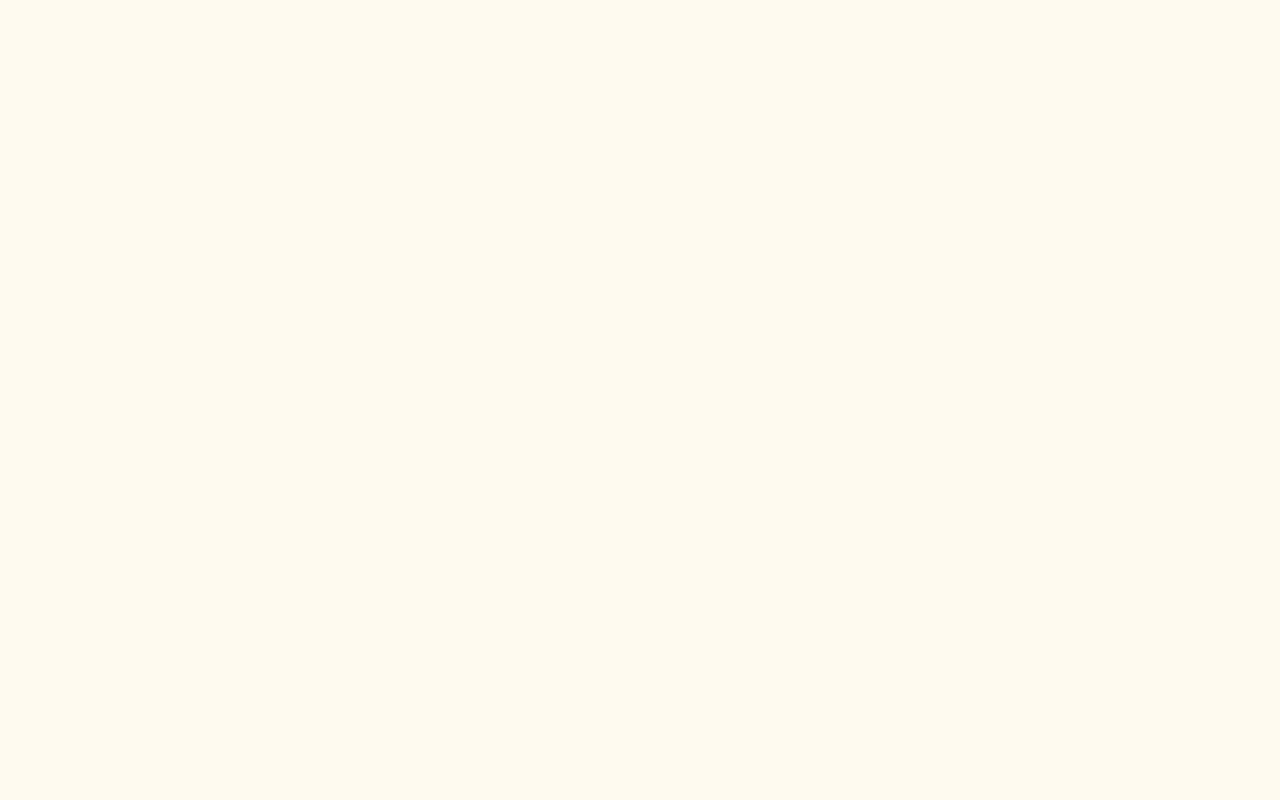
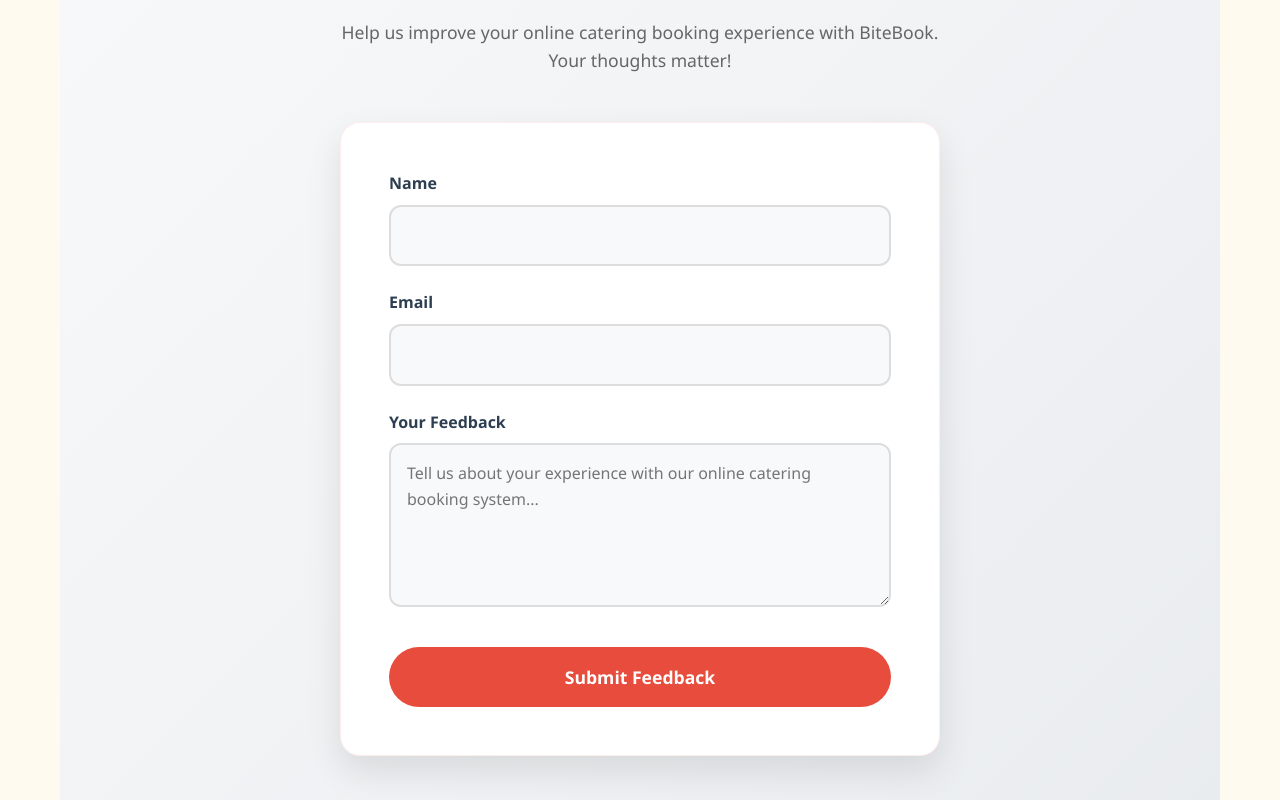
Before and after one commit to KingMakerDEV/Online-Catering-System, a React (Vite) app in the folder frontend/catering-frontend/: page /about in a window 1280 px wide. Shown: the part 4520-5320 px from the top of the page. Before the commit the page ends 4514 px from the top, so only its background shows below. Built offline with nearby package versions, Linux system fonts and the light colour scheme.

Commit message:
add feedback form

```diff
--- a/frontend/catering-frontend/src/pages/AboutUs.jsx
+++ b/frontend/catering-frontend/src/pages/AboutUs.jsx
@@ -1,9 +1,30 @@
-import React from "react";
+import React, { useState } from "react";
 import { motion } from "framer-motion";
 import { FontAwesomeIcon } from '@fortawesome/react-fontawesome';
 import { faInstagram, faFacebook, faTwitter, faLinkedin, faPinterest } from '@fortawesome/free-brands-svg-icons';
 
 const AboutUs = () => {
+  const [formData, setFormData] = useState({
+    name: '',
+    email: '',
+    feedback: ''
+  });
+
+  const handleChange = (e) => {
+    setFormData({
+      ...formData,
+      [e.target.name]: e.target.value
+    });
+  };
+
+  const handleSubmit = (e) => {
+    e.preventDefault();
+    console.log('Feedback submitted:', formData);
+    // Here you can integrate with a backend API for actual submission
+    alert('Thank you for your feedback! We\'ll get back to you soon.');
+    setFormData({ name: '', email: '', feedback: '' });
+  };
+
   const containerVariants = {
     hidden: { opacity: 0 },
     visible: {
@@ -52,6 +73,25 @@ const AboutUs = () => {
         damping: 10,
       },
     },
+  };
+
+  const formFieldVariants = {
+    hidden: { x: -20, opacity: 0 },
+    visible: {
+      x: 0,
+      opacity: 1,
+      transition: {
+        type: "spring",
+        stiffness: 100,
+        damping: 15,
+      },
+    },
+  };
+
+  const formFocus = {
+    borderColor: "#e74c3c",
+    boxShadow: "0 0 0 3px rgba(231, 76, 60, 0.1)",
+    scale: 1.02,
   };
 
   return (
@@ -106,6 +146,7 @@ const AboutUs = () => {
             zIndex: 1,
           }}
         />
+
 
         {/* Content Wrapper */}
         <motion.section
@@ -412,7 +453,6 @@ const AboutUs = () => {
             >
               <video
                 src="/catering_1.mp4"
-
                 loop
                 playsInline
                 controls
@@ -1012,6 +1052,194 @@ const AboutUs = () => {
         </motion.div>
       </motion.section>
 
+      {/* Feedback Form Section */}
+      <motion.section
+        variants={containerVariants}
+        initial="hidden"
+        whileInView="visible"
+        viewport={{ once: true, amount: 0.2 }}
+        style={{
+          background: "linear-gradient(135deg, #f8f9fa 0%, #e9ecef 100%)",
+          padding: "6rem 1rem",
+          textAlign: "center",
+        }}
+      >
+        <motion.div
+          variants={itemVariants}
+          style={{ maxWidth: "600px", margin: "0 auto" }}
+        >
+          <motion.h2
+            variants={itemVariants}
+            style={{
+              fontSize: "2.5rem",
+              marginBottom: "1rem",
+              color: "#2c3e50",
+              fontWeight: "600",
+            }}
+          >
+            Share Your Feedback
+          </motion.h2>
+          <motion.p
+            variants={itemVariants}
+            style={{
+              fontSize: "1.1rem",
+              lineHeight: "1.6",
+              marginBottom: "3rem",
+              color: "#666",
+            }}
+          >
+            Help us improve your online catering booking experience with BiteBook. Your thoughts matter!
+          </motion.p>
+          <motion.form
+            onSubmit={handleSubmit}
+            variants={containerVariants}
+            style={{
+              backgroundColor: "#ffffff",
+              padding: "3rem",
+              borderRadius: "20px",
+              boxShadow: "0 15px 35px rgba(0,0,0,0.1)",
+              border: "1px solid rgba(231, 76, 60, 0.1)",
+            }}
+            whileHover={cardHover}
+          >
+            <motion.div
+              variants={formFieldVariants}
+              style={{
+                marginBottom: "1.5rem",
+                textAlign: "left",
+              }}
+            >
+              <label
+                htmlFor="name"
+                style={{
+                  display: "block",
+                  fontSize: "1rem",
+                  fontWeight: "600",
+                  color: "#2c3e50",
+                  marginBottom: "0.5rem",
+                }}
+              >
+                Name
+              </label>
+              <motion.input
+                type="text"
+                id="name"
+                name="name"
+                value={formData.name}
+                onChange={handleChange}
+                required
+                whileFocus={formFocus}
+                style={{
+                  width: "100%",
+                  padding: "1rem",
+                  border: "2px solid #ddd",
+                  borderRadius: "12px",
+                  fontSize: "1rem",
+                  transition: "all 0.3s ease",
+                  backgroundColor: "#f8f9fa",
+                }}
+              />
+            </motion.div>
+            <motion.div
+              variants={formFieldVariants}
+              style={{
+                marginBottom: "1.5rem",
+                textAlign: "left",
+              }}
+            >
+              <label
+                htmlFor="email"
+                style={{
+                  display: "block",
+                  fontSize: "1rem",
+                  fontWeight: "600",
+                  color: "#2c3e50",
+                  marginBottom: "0.5rem",
+                }}
+              >
+                Email
+              </label>
+              <motion.input
+                type="email"
+                id="email"
+                name="email"
+                value={formData.email}
+                onChange={handleChange}
+                required
+                whileFocus={formFocus}
+                style={{
+                  width: "100%",
+                  padding: "1rem",
+                  border: "2px solid #ddd",
+                  borderRadius: "12px",
+                  fontSize: "1rem",
+                  transition: "all 0.3s ease",
+                  backgroundColor: "#f8f9fa",
+                }}
+              />
+            </motion.div>
+            <motion.div
+              variants={formFieldVariants}
+              style={{
+                marginBottom: "2rem",
+                textAlign: "left",
+              }}
+            >
+              <label
+                htmlFor="feedback"
+                style={{
+                  display: "block",
+                  fontSize: "1rem",
+                  fontWeight: "600",
+                  color: "#2c3e50",
+                  marginBottom: "0.5rem",
+                }}
+              >
+                Your Feedback
+              </label>
+              <motion.textarea
+                id="feedback"
+                name="feedback"
+                value={formData.feedback}
+                onChange={handleChange}
+                required
+                rows="5"
+                whileFocus={formFocus}
+                style={{
+                  width: "100%",
+                  padding: "1rem",
+                  border: "2px solid #ddd",
+                  borderRadius: "12px",
+                  fontSize: "1rem",
+                  resize: "vertical",
+                  transition: "all 0.3s ease",
+                  backgroundColor: "#f8f9fa",
+                }}
+                placeholder="Tell us about your experience with our online catering booking system..."
+              />
+            </motion.div>
+            <motion.button
+              type="submit"
+              whileHover={buttonHover}
+              whileTap={{ scale: 0.98 }}
+              style={{
+                backgroundColor: "#e74c3c",
+                color: "#ffffff",
+                padding: "1rem 2.5rem",
+                border: "none",
+                borderRadius: "50px",
+                fontSize: "1.1rem",
+                fontWeight: "600",
+                cursor: "pointer",
+                width: "100%",
+              }}
+            >
+              Submit Feedback
+            </motion.button>
+          </motion.form>
+        </motion.div>
+      </motion.section>
+
       {/* Footer */}
       <motion.footer
         initial={{ opacity: 0 }}
```
